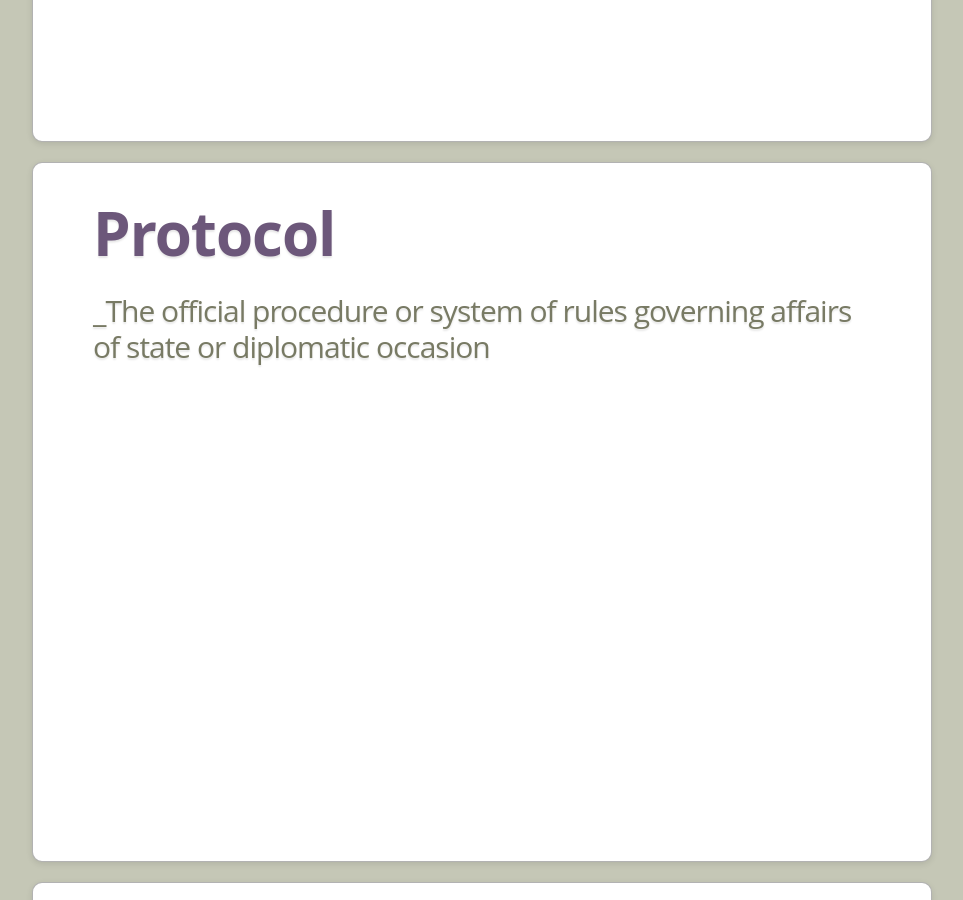
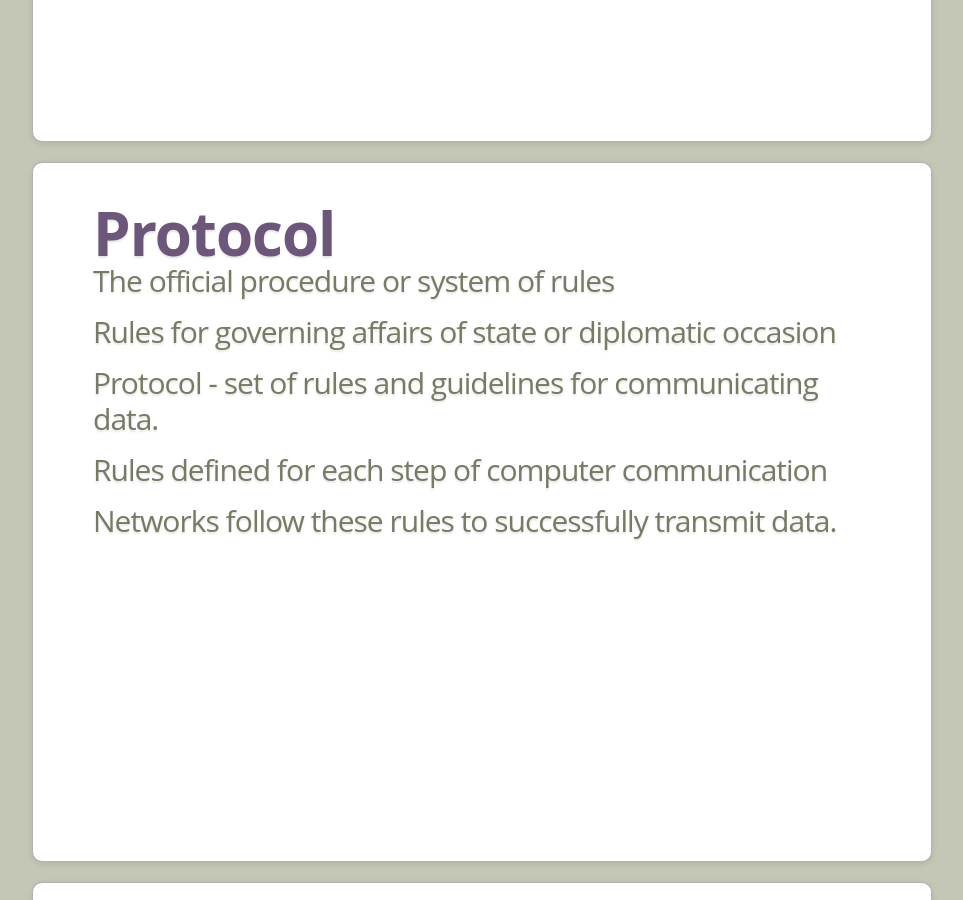
Before and after one commit to profbmuthu/CCrime, a Jekyll site: the page built from print.html, in a window 1280 px wide and 900 px high, scrolled down 1298 px. Shown: the whole window, without its empty margins (158-1121 px from the left). Built offline with Jekyll 4.4.1, drawn with Linux system fonts in a browser that asks for light colours.

Commit message:
Update 2017-1-3-protocol.md

```diff
--- a/_posts/2017-1-3-protocol.md
+++ b/_posts/2017-1-3-protocol.md
@@ -8,4 +8,8 @@ data:
 
 ---
 
- _The official procedure or system of rules governing affairs of state or diplomatic occasion
+ 1. The official procedure or system of rules
+ 2. Rules for governing affairs of state or diplomatic occasion
+ 3. Protocol - set of rules and guidelines for communicating data.
+ 4. Rules defined for each step of computer communication
+ 5. Networks follow these rules to successfully transmit data.
```
